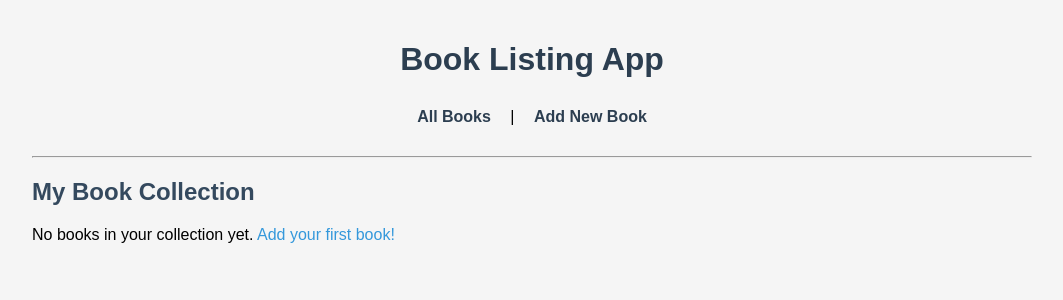
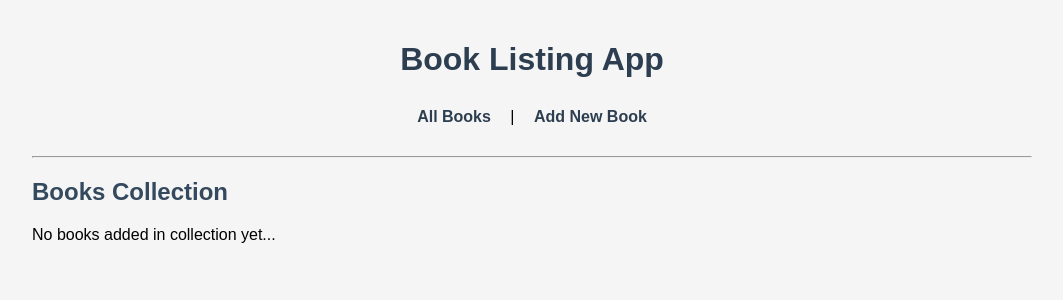
Before and after one commit to masudkazi94/booklist, a Flask app: page / in a window 1280 px wide. Shown: the top 300 px of the page, without its empty margins (108-1171 px from the left). Run offline with Flask 3, Linux system fonts and the light colour scheme.

Commit message:
Initial code

```diff
--- a/templates/index.html
+++ b/templates/index.html
@@ -1,7 +1,7 @@
 {% extends "base.html" %}
 
 {% block content %}
-    <h2>My Book Collection</h2>
+    <h2>Books Collection</h2>
 
     {% if books %}
         <table border="1">
@@ -38,6 +38,6 @@
             {% endfor %}
         </table>
     {% else %}
-        <p>No books in your collection yet. <a href="{{ url_for('add_book') }}">Add your first book!</a></p>
+        <p>No books added in collection yet... </p>
     {% endif %}
 {% endblock %}
```
Also changed, not shown: 1 other file.
